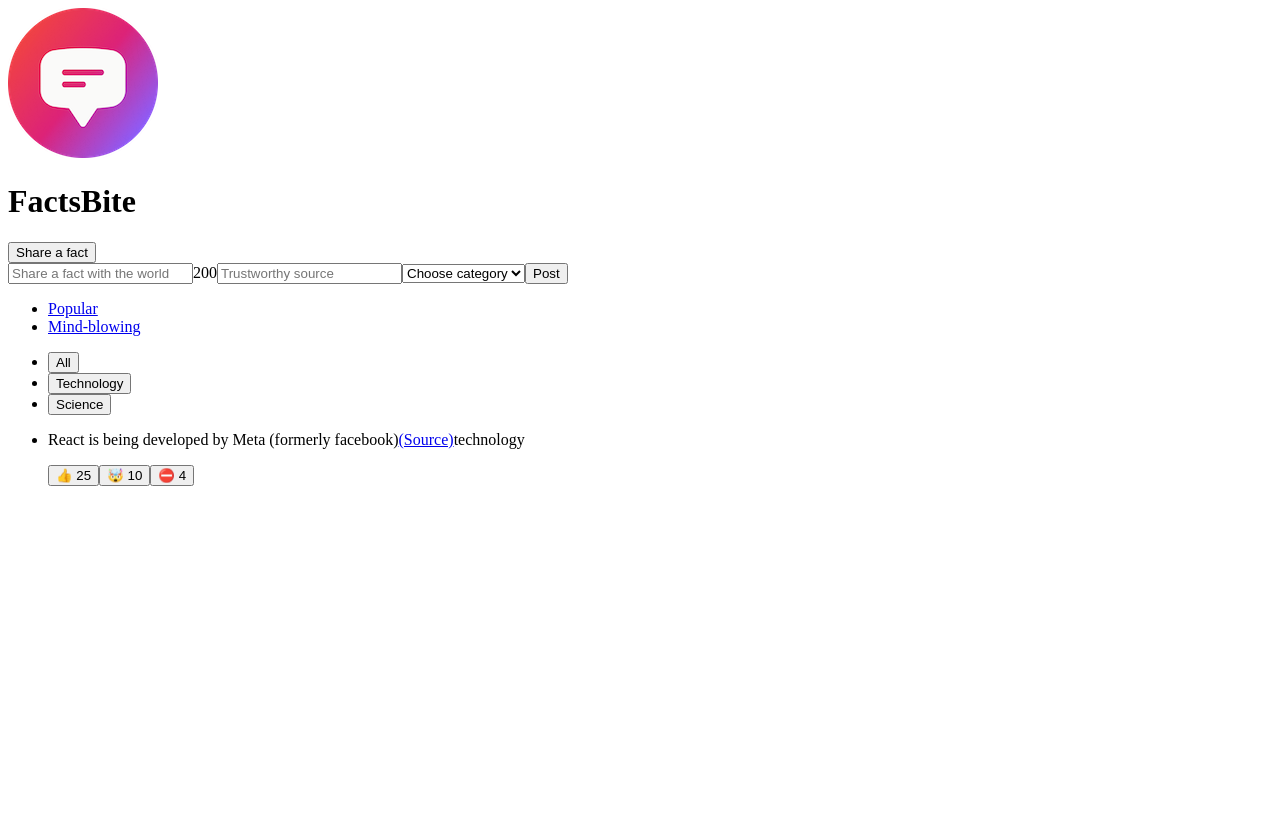
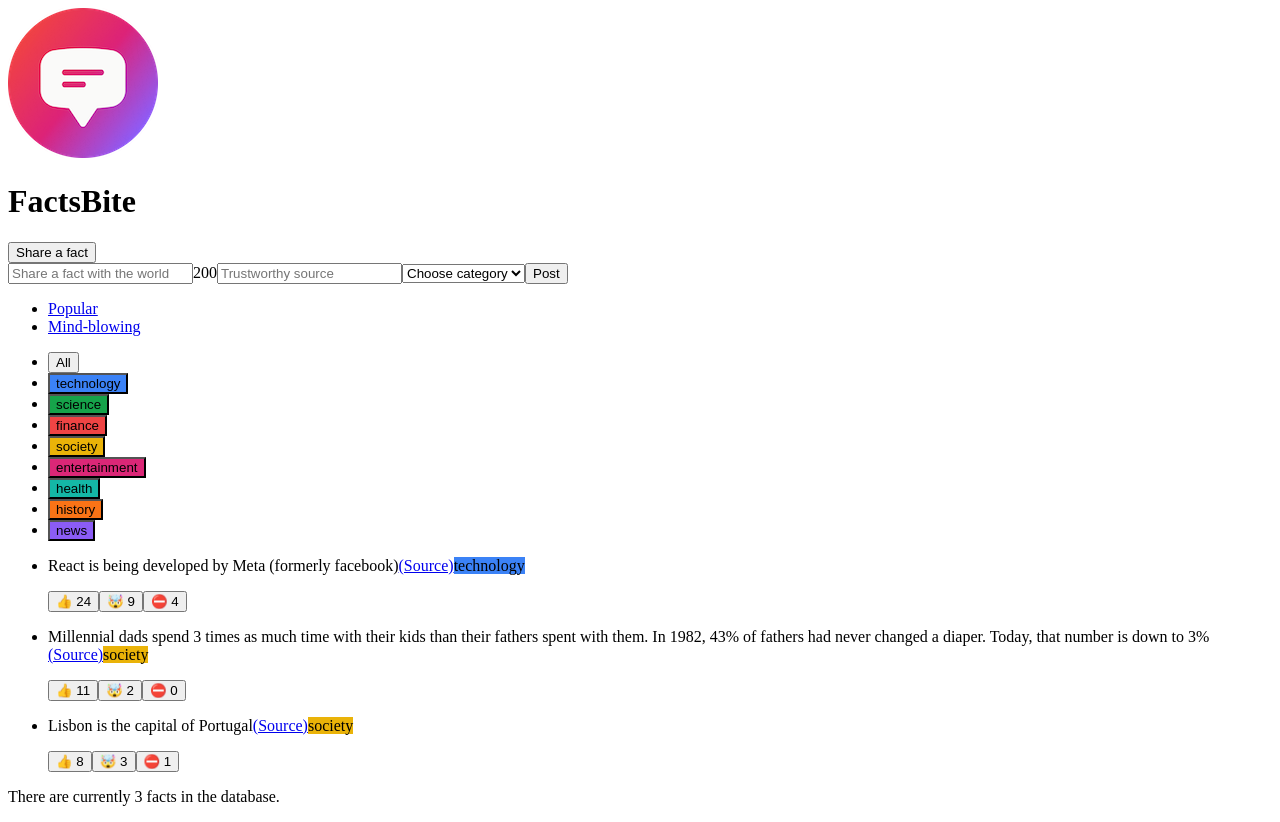
Before and after one commit to hammadxp/FactsBite, a React (Vite) app: page / in a window 1280 px wide. Before the commit the page ends 800 px from the top, so only its background shows below. Built offline with nearby package versions, Linux system fonts and the light colour scheme; the HTML template or start-up script is replaced by a standard one; a web font is replaced by a local one.

Commit message:
tags row now scroll-able

```diff
--- a/index.html
+++ b/index.html
@@ -16,7 +16,7 @@
     <title>FactsBite</title>
   </head>
   <body class="bg-gray-900 font-Rubik text-slate-50">
-    <div id="root"></div>
+    <div class="mx-auto h-[40rem] max-w-7xl" id="root"></div>
     <script type="module" src="/src/main.jsx"></script>
   </body>
 </html>
--- a/src/App.jsx
+++ b/src/App.jsx
@@ -1,18 +1,60 @@
+const categories = [
+  { name: "technology", color: "#3b82f6" },
+  { name: "science", color: "#16a34a" },
+  { name: "finance", color: "#ef4444" },
+  { name: "society", color: "#eab308" },
+  { name: "entertainment", color: "#db2777" },
+  { name: "health", color: "#14b8a6" },
+  { name: "history", color: "#f97316" },
+  { name: "news", color: "#8b5cf6" },
+];
+
+const facts = [
+  {
+    id: 1,
+    text: "React is being developed by Meta (formerly facebook)",
+    source: "https://opensource.fb.com/",
+    category: "technology",
+    votes_interesting: 24,
+    votes_mindblowing: 9,
+    votes_negative: 4,
+    createdIn: 2021,
+  },
+  {
+    id: 2,
+    text: "Millennial dads spend 3 times as much time with their kids than their fathers spent with them. In 1982, 43% of fathers had never changed a diaper. Today, that number is down to 3%",
+    source: "https://www.mother.ly/parenting/millennial-dads-spend-more-time-with-their-kids",
+    category: "society",
+    votes_interesting: 11,
+    votes_mindblowing: 2,
+    votes_negative: 0,
+    createdIn: 2019,
+  },
+  {
+    id: 3,
+    text: "Lisbon is the capital of Portugal",
+    source: "https://en.wikipedia.org/wiki/Lisbon",
+    category: "society",
+    votes_interesting: 8,
+    votes_mindblowing: 3,
+    votes_negative: 1,
+    createdIn: 2015,
+  },
+];
+
 function App() {
   return (
     <>
-      <div className="mx-auto h-[40rem] max-w-7xl">
       <Header />
 
       <main className="grid grid-cols-[16rem,1fr]">
         <SideBar />
 
-          <section className="p-8">
+        <section className="overflow-x-hidden p-8 pt-4">
           <TagsRow />
           <FactsList />
         </section>
       </main>
-      </div>
     </>
   );
 }
@@ -78,49 +120,72 @@
 
 function TagsRow() {
   return (
-    <ul className="mb-6 flex gap-2" id="tags-row">
+    <ul className="mb-6 flex gap-2 overflow-x-scroll pt-[6px]" id="tags-row">
       <li>
         <button className="btn-gradient">All</button>
       </li>
-      <li>
-        <button className="btn-tag bg-[#3b82f6]">Technology</button>
+
+      {categories.map((category) => (
+        <li key={category.name}>
+          <button className="btn-tag" style={{ backgroundColor: category.color }}>
+            {category.name}
+          </button>
         </li>
-      <li>
-        <button className="btn-tag bg-[#16a34a]">Science</button>
-      </li>
+      ))}
     </ul>
   );
 }
 
+// Facts list
+
 function FactsList() {
   return (
+    <>
       <ul className="font-Sono" id="facts-list">
-      <li className="fact-item">
-        <p>
-          React is being developed by Meta (formerly facebook)
-          <a href="https://opensource.fb.com/" target="_blank" className="fact-source">
-            (Source)
-          </a>
-          <span className="tag-small bg-[#3b82f6]">technology</span>
-        </p>
+        {facts.map((fact) => (
+          <Fact fact={fact} key={fact.id} />
+        ))}
+      </ul>
 
-        <VoteButtons />
-      </li>
-    </ul>
+      <p>There are currently {facts.length} facts in the database.</p>
+    </>
   );
 }
 
-function VoteButtons() {
+function Fact({ fact }) {
+  return (
+    <li className="fact-item">
+      <p>
+        {fact.text}
+        <a href={fact.source} target="_blank" className="fact-source">
+          (Source)
+        </a>
+        <span
+          className="tag-small"
+          style={{
+            backgroundColor: categories.find((category) => category.name === fact.category).color,
+          }}
+        >
+          {fact.category}
+        </span>
+      </p>
+
+      <VoteButtons fact={fact} />
+    </li>
+  );
+}
+
+function VoteButtons({ fact }) {
   return (
     <div className="ml-auto flex min-w-max max-w-fit gap-2">
       <button className="btn-vote">
-        👍 <span className="font-bold">25</span>
+        👍 <span className="font-bold">{fact.votes_interesting}</span>
       </button>
       <button className="btn-vote">
-        🤯 <span className="font-bold">10</span>
+        🤯 <span className="font-bold">{fact.votes_mindblowing}</span>
       </button>
       <button className="btn-vote">
-        ⛔️ <span className="font-bold">4</span>
+        ⛔️ <span className="font-bold">{fact.votes_negative}</span>
       </button>
     </div>
   );
--- a/src/tailwind.css
+++ b/src/tailwind.css
@@ -10,7 +10,7 @@
   }
 
   .btn-tag {
-    @apply btn rounded-full border-0 py-3 text-slate-50;
+    @apply btn rounded-full border-0 py-3 uppercase text-slate-50;
   }
 
   .btn-gradient {
@@ -55,3 +55,7 @@
 form *:focus-visible {
   @apply focus:outline-none focus:ring-4 focus:ring-slate-300;
 }
+
+#tags-row::-webkit-scrollbar {
+  display: none;
+}
```
Lines whose indentation alone changed are shown as unchanged.
